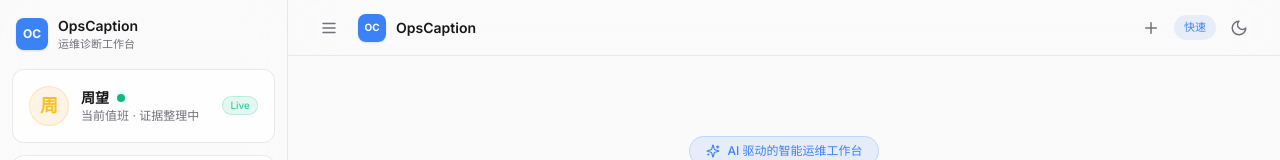
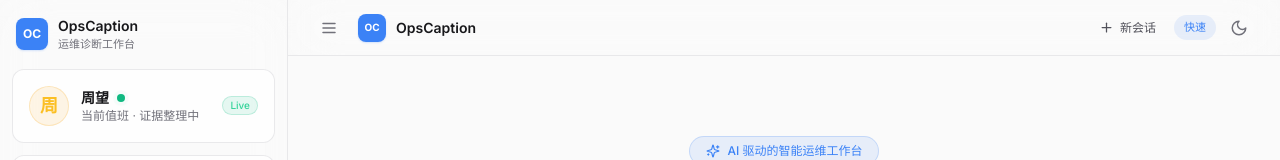
Before and after one commit to ZhangJYe/OpsCaptain, a React (Vite) app in the folder SuperBizAgentFrontend/: page / in a window 1280 px wide. Shown: the top 160 px of the page. Built offline with nearby package versions, Linux system fonts and the light colour scheme; no server answers; the HTML template or start-up script is replaced by a standard one.

Commit message:
TopBar + 按钮加上「新会话」文字标签

```diff
--- a/SuperBizAgentFrontend/src/components/layout/TopBar.tsx
+++ b/SuperBizAgentFrontend/src/components/layout/TopBar.tsx
@@ -33,11 +33,12 @@ export function TopBar({ theme, onToggleSidebar, onToggleTheme, chatMode, onNewC
         <button
           onClick={onNewChat}
           disabled={isLoading}
-          className="rounded-lg p-2 text-zinc-500 transition-colors hover:bg-zinc-100 hover:text-zinc-700 disabled:opacity-40 disabled:cursor-not-allowed dark:hover:bg-zinc-800 dark:hover:text-zinc-300"
+          className="inline-flex items-center gap-1.5 rounded-lg px-3 py-2 text-xs font-medium text-zinc-600 transition-colors hover:bg-zinc-100 hover:text-zinc-800 disabled:opacity-40 disabled:cursor-not-allowed dark:text-zinc-400 dark:hover:bg-zinc-800 dark:hover:text-zinc-200"
           aria-label="新建会话"
           title={isLoading ? '请等待当前请求完成' : '新建会话'}
         >
-          <Plus size={18} />
+          <Plus size={15} />
+          <span className="hidden sm:inline">新会话</span>
         </button>
         <span className="rounded-full bg-accent/10 px-2.5 py-1 text-[11px] font-medium text-accent">
           {chatMode === 'quick' ? '快速' : '流式'}
```
